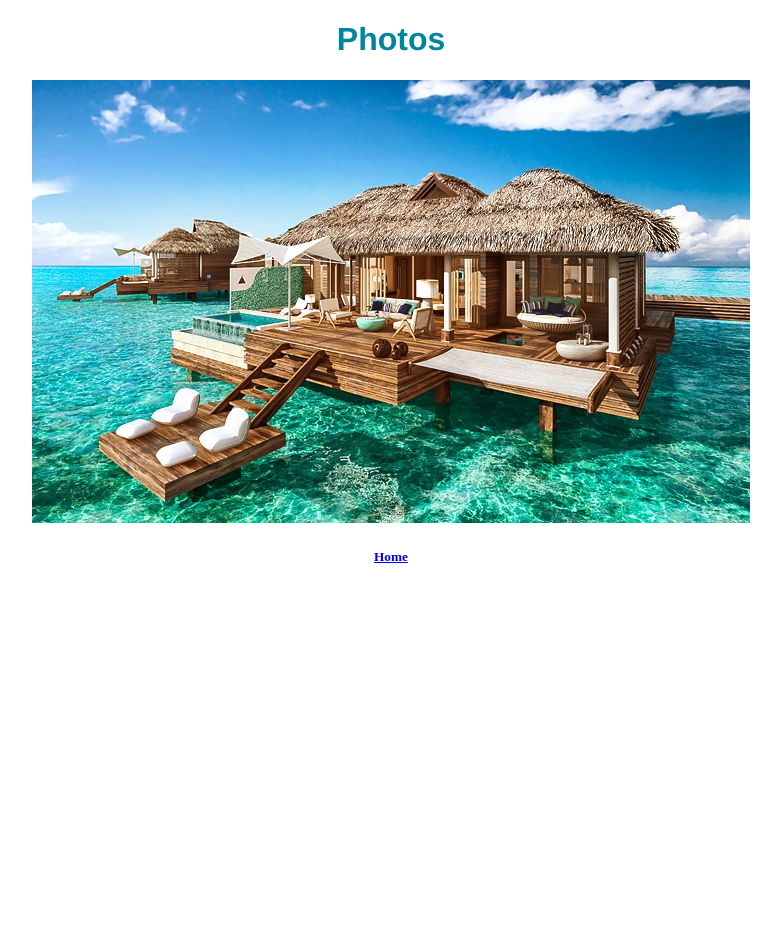
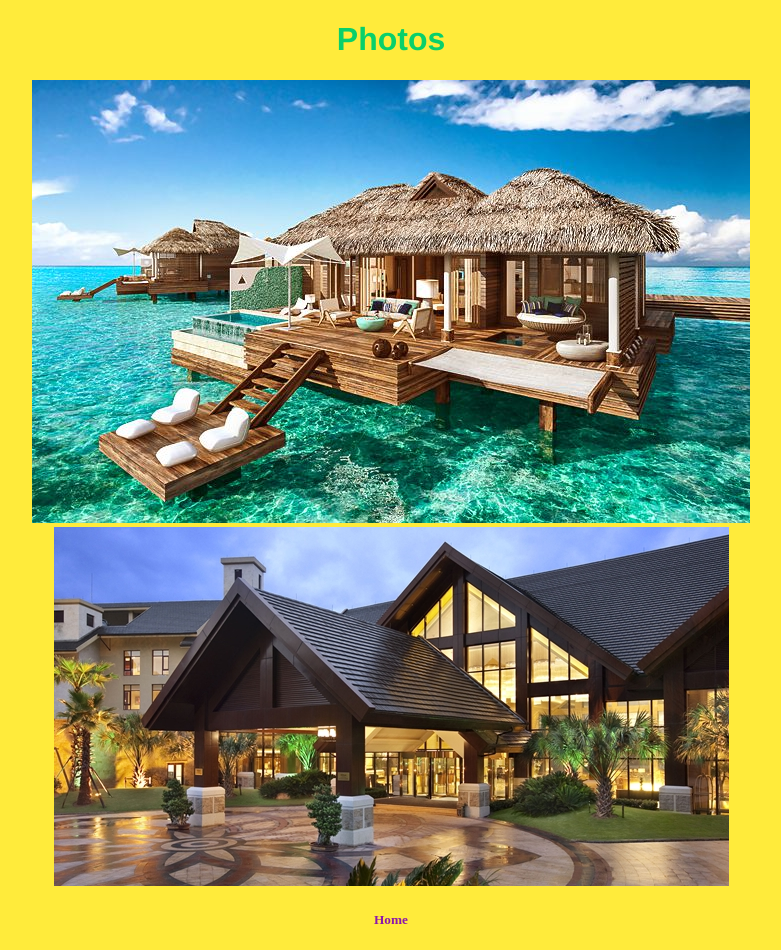
Before and after one commit to Alan-mag/Resort, a plain HTML site: page html/pictures.html in a window 1280 px wide. Shown: the whole page, without its empty margins (249-1030 px from the left). Before the commit the page ends 800 px from the top, so only its background shows below. Drawn offline with Linux system fonts and the light colour scheme.

Commit message:
Add bright styling and new image

```diff
--- a/css/styles.css
+++ b/css/styles.css
@@ -4,22 +4,28 @@
 /** Typography **/
 h1 {
   font-family: helvetica neue;
-  color: #0085a1;
+  color: #09d06a;
 }
 
 /** Components **/
 
 body {
-  /*background-color: #FFC107;*/
+  background-color: #FFEB3B;
   text-align: center;
+  font-family: futura;
 }
 
 li {
-  /*color: white;*/
+  color: #0095ff;
   list-style-type: none;
 }
 
  li a {
    text-decoration: none;
-   /*color: white;*/
+   color: #0095ff;
  }
+
+ #homepage-link a {
+   color: #8d17ab;
+   text-decoration: none;
+ }
--- a/html/pictures.html
+++ b/html/pictures.html
@@ -7,6 +7,7 @@
   <body>
     <h1>Photos</h1>
     <img src="../img/turquoise-waters.jpg"></img>
+    <img src="../img/hotel.jpg"></img>
     <h5 id="homepage-link"><a href="../index.html">Home</a></h5>
   </body>
 </html>
```
Also changed, not shown: img/hotel.jpg (added).
